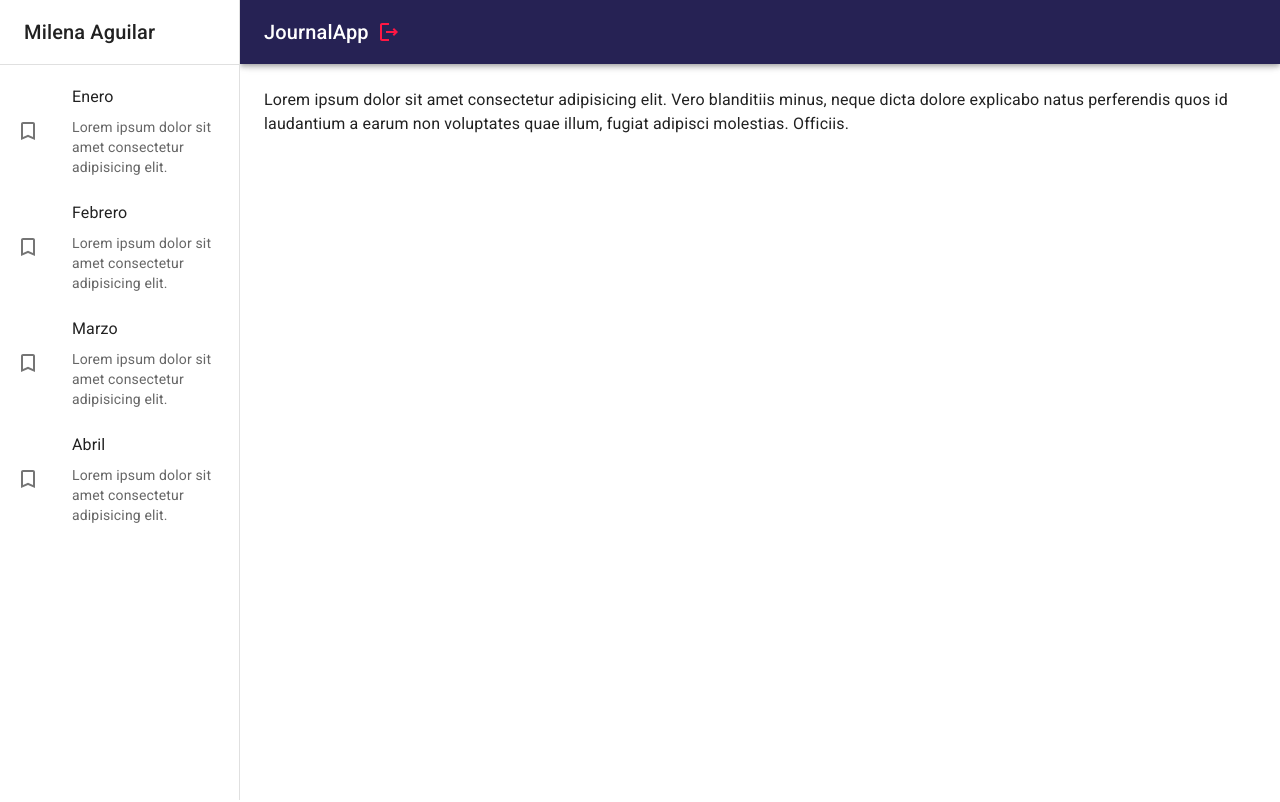
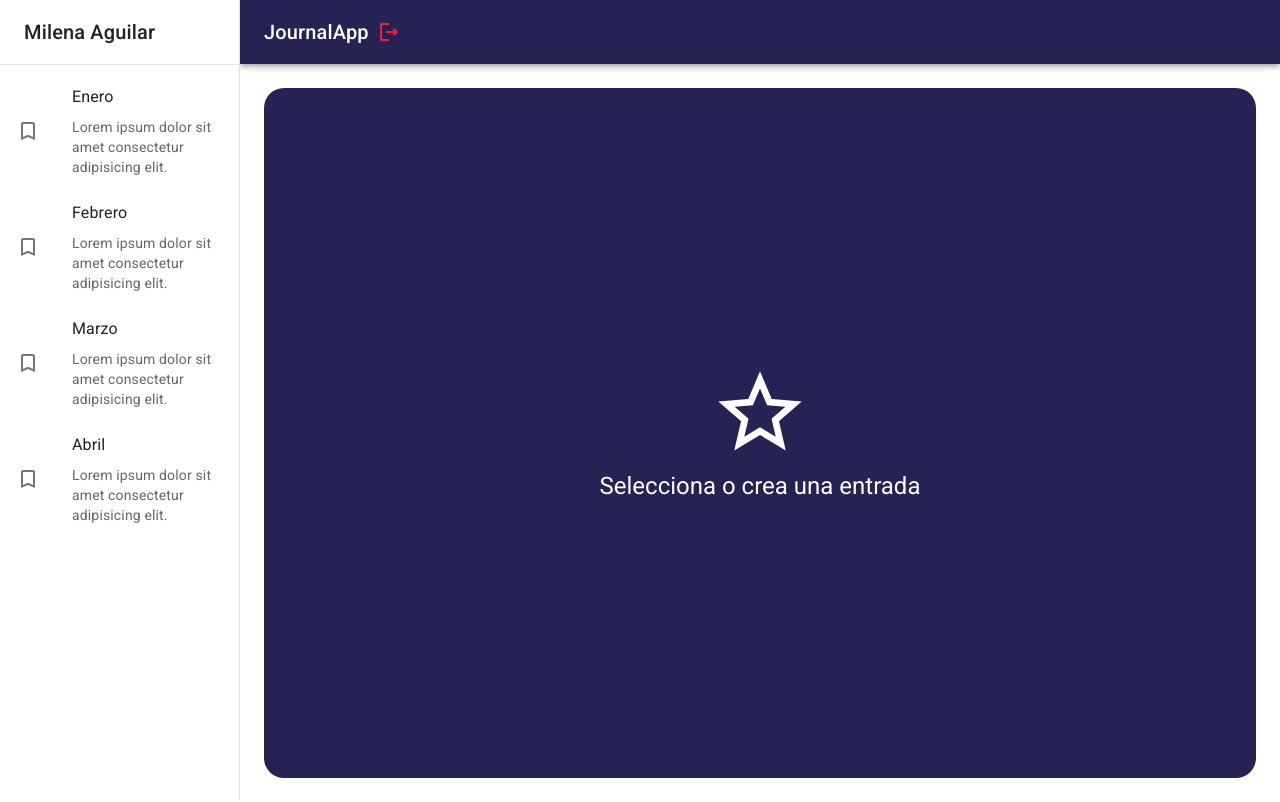
Before and after one commit to milenaap/fer-journal-app, a React (Vite) app: page / in a window 1280 px wide. Built offline with nearby package versions, Linux system fonts and the light colour scheme.

Commit message:
add nothingSelectView

```diff
--- a/src/modules/journal/pages/JournalPage.jsx
+++ b/src/modules/journal/pages/JournalPage.jsx
@@ -1,5 +1,5 @@
-import { Typography } from "@mui/material"
 import { JournalLayout } from "../layout/JournalLayout"
+import { NothingSelectedView } from "../views/NothingSelectedView"
 
 
 export const JournalPage = () => {
@@ -8,9 +8,8 @@ export const JournalPage = () => {
 
 
     <JournalLayout>
-      <Typography>Lorem ipsum dolor sit amet consectetur adipisicing elit.
-        Vero blanditiis minus, neque dicta dolore explicabo natus perferendis quos id laudantium a earum non voluptates quae illum,
-        fugiat adipisci molestias. Officiis.</Typography>
+
+        <NothingSelectedView />
     </JournalLayout>
 
   )
--- /dev/null
+++ b/src/modules/journal/views/NothingSelectedView.jsx
@@ -0,0 +1,30 @@
+import { StarOutline } from "@mui/icons-material"
+import { Grid2, Typography } from "@mui/material"
+
+
+export const NothingSelectedView = () => {
+  return (
+    <Grid2
+      container
+      spacing={0}
+      direction="column"
+      alignItems="center"
+      justifyContent="center"
+      sx={{ minHeight: "calc( 100vh - 110px )", backgroundColor: "primary.main", borderRadius: 5 }}
+    >
+
+        <Grid2 xs={12}>
+            <StarOutline sx={{ fontSize: 100, color: 'white' }}/>
+
+        </Grid2>
+        <Grid2 xs={12}>
+           <Typography color='white' variant="h5">
+            Selecciona o crea una entrada
+           </Typography>
+
+        </Grid2>
+
+    </Grid2>
+
+  )
+}
--- /dev/null
+++ b/src/modules/journal/views/index.js
@@ -0,0 +1 @@
+export * from './NothingSelectedView';
```
